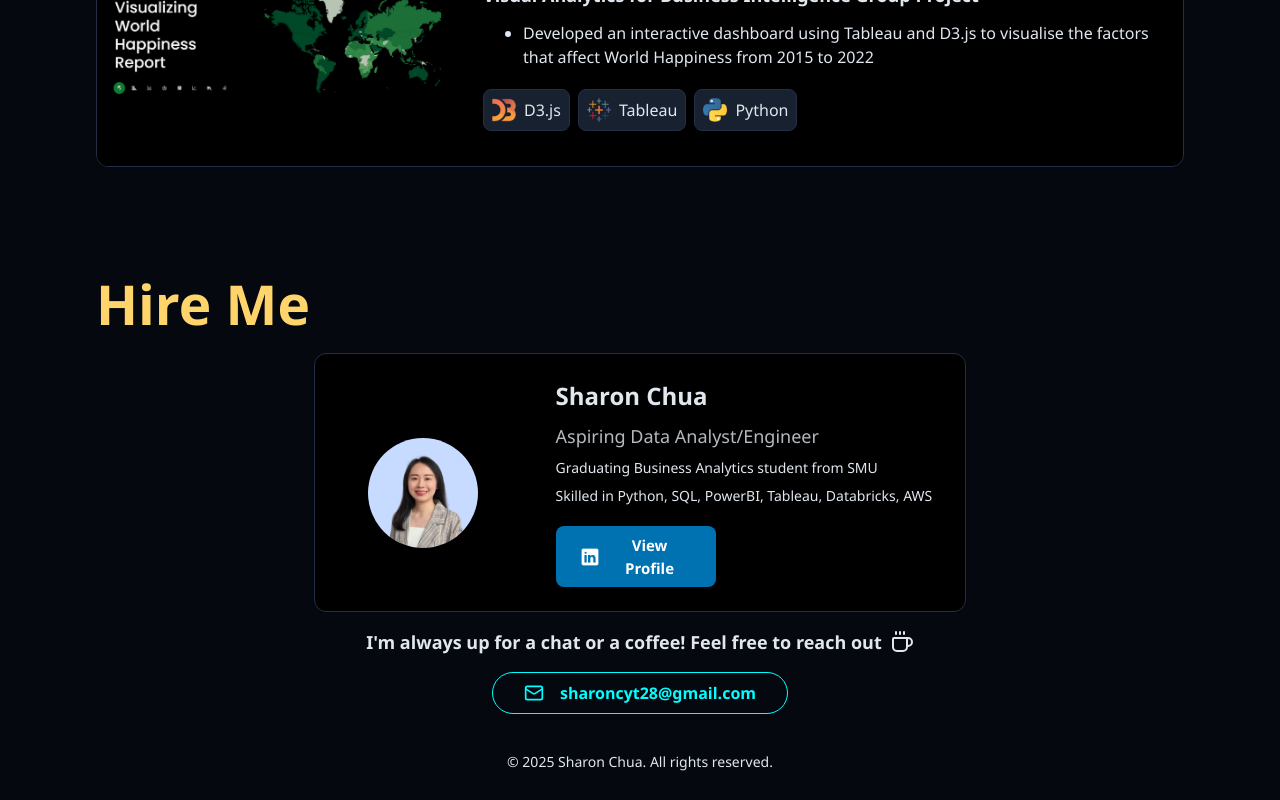
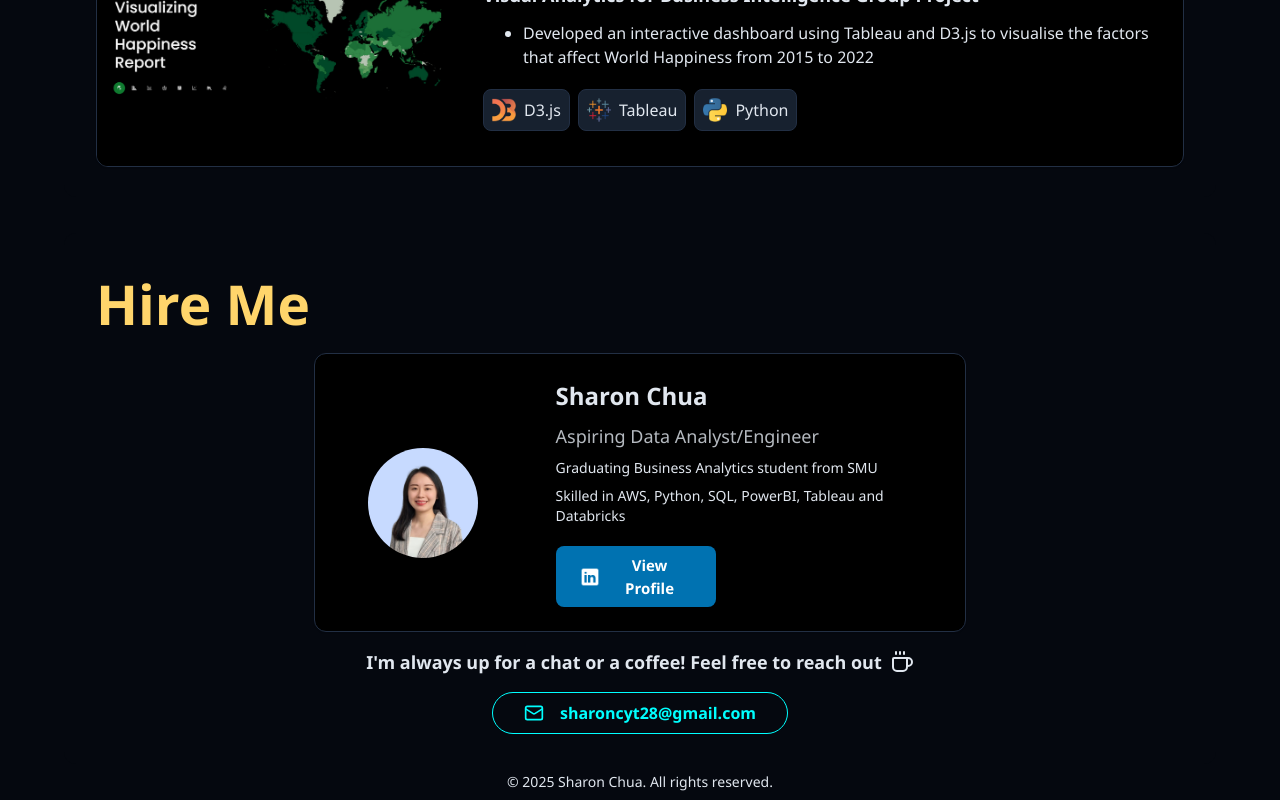
Before and after one commit to scyt01/sharon-chua, a React (Vite) app: page / in a window 1280 px wide. Shown: the part 4085-4885 px from the top of the page. Built offline with nearby package versions, Linux system fonts and the light colour scheme.

Commit message:
update skills in linkedin card

```diff
--- a/src/components/ContactSection.jsx
+++ b/src/components/ContactSection.jsx
@@ -22,7 +22,7 @@ export const ContactSection = () => {
                                 <h2 className="font-semibold">Sharon Chua</h2>
                                 <p className="text-lg text-foreground/80">Aspiring Data Analyst/Engineer</p>
                                 <p className="text-sm">Graduating Business Analytics student from SMU</p>
-                                <p className="text-sm">Skilled in Python, SQL, PowerBI, Tableau, Databricks, AWS</p>
+                                <p className="text-sm">Skilled in AWS, Python, SQL, PowerBI, Tableau and Databricks</p>
 
                                 <div className="w-40 mt-5 rounded-lg linkedin-button flex gap-2 justify-center items-center">
                                     <img src="linkedin icon.png" className="h-5 w-5" />
```
